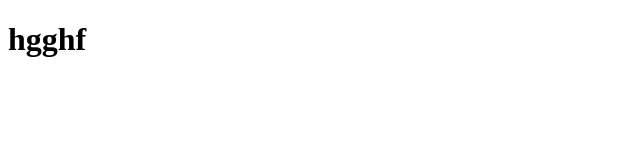
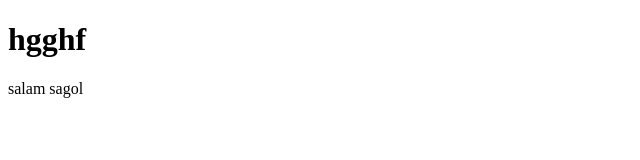
Before and after one commit to shefa8/Fodieland2, a plain HTML site: page index.html in a window 1280 px wide. Shown: the whole page, without its empty margins (0-640 px from the left). Drawn offline with Linux system fonts and the light colour scheme.

Commit message:
feat: salam sagol div added

```diff
--- a/index.html
+++ b/index.html
@@ -7,5 +7,6 @@
 </head>
 <body>
     <h1>hgghf</h1>
+    <div>salam sagol</div>
 </body>
 </html>
```
